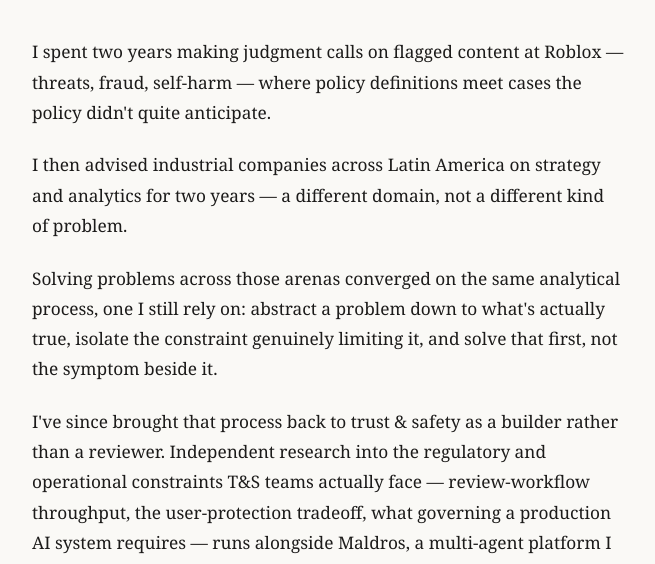
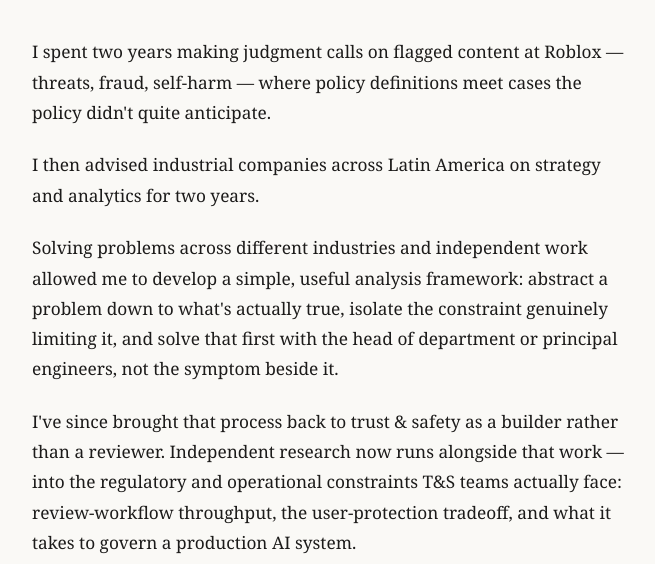
Before and after one commit to l-mota/maldros-analytics-system, a plain HTML site: page index.html in a window 1280 px wide. Shown: the part 195-759 px from the top of the page, without its empty margins (312-967 px from the left). Drawn offline with Linux system fonts and the light colour scheme.

Commit message:
Update index.html

```diff
--- a/index.html
+++ b/index.html
@@ -118,11 +118,13 @@
 
   <p>I spent two years making judgment calls on flagged content at Roblox — threats, fraud, self-harm — where policy definitions meet cases the policy didn't quite anticipate.</p>
 
-  <p>I then advised industrial companies across Latin America on strategy and analytics for two years — a different domain, not a different kind of problem.</p>
+  <p>I then advised industrial companies across Latin America on strategy and analytics for two years.</p>
 
-  <p>Solving problems across those arenas converged on the same analytical process, one I still rely on: abstract a problem down to what's actually true, isolate the constraint genuinely limiting it, and solve that first, not the symptom beside it.</p>
+  <p>Solving problems across different industries and independent work allowed me to develop a simple, useful analysis framework: abstract a problem down to what's actually true, isolate the constraint genuinely limiting it, and solve that first with the head of department or principal engineers, not the symptom beside it.</p>
 
-  <p>I've since brought that process back to trust &amp; safety as a builder rather than a reviewer. Independent research into the regulatory and operational constraints T&amp;S teams actually face — review-workflow throughput, the user-protection tradeoff, what governing a production AI system requires — runs alongside Maldros, a multi-agent platform I designed and built to investigate fraud, abuse, and safety-bypass patterns at a scale a human reviewer can't match. The governance is not incidental to the system; it is the system: deterministic checks with veto authority over the model's own conclusions, adversarial red-teaming a finding must survive before it counts, and citation requirements a report cannot ship without meeting. The standard I held myself to as a reviewer is now enforced structurally, on a system that produces far more analysis than I ever could by hand.</p>
+  <p>I've since brought that process back to trust &amp; safety as a builder rather than a reviewer. Independent research now runs alongside that work — into the regulatory and operational constraints T&amp;S teams actually face: review-workflow throughput, the user-protection tradeoff, and what it takes to govern a production AI system.</p>
+
+  <p>That research feeds directly into Maldros, a multi-agent platform I designed and built to investigate fraud, abuse, and safety-bypass patterns at a scale no human reviewer can match. Its governance isn't a feature added on top — it's the system. Deterministic checks can veto the model's own conclusions. Every finding has to survive adversarial red-teaming. No report ships without meeting citation requirements. What I once enforced through personal discipline as a reviewer, Maldros now enforces by design.</p>
 
   <div class="cta">
     <a href="case-study/">Read the full case study →</a>
```
